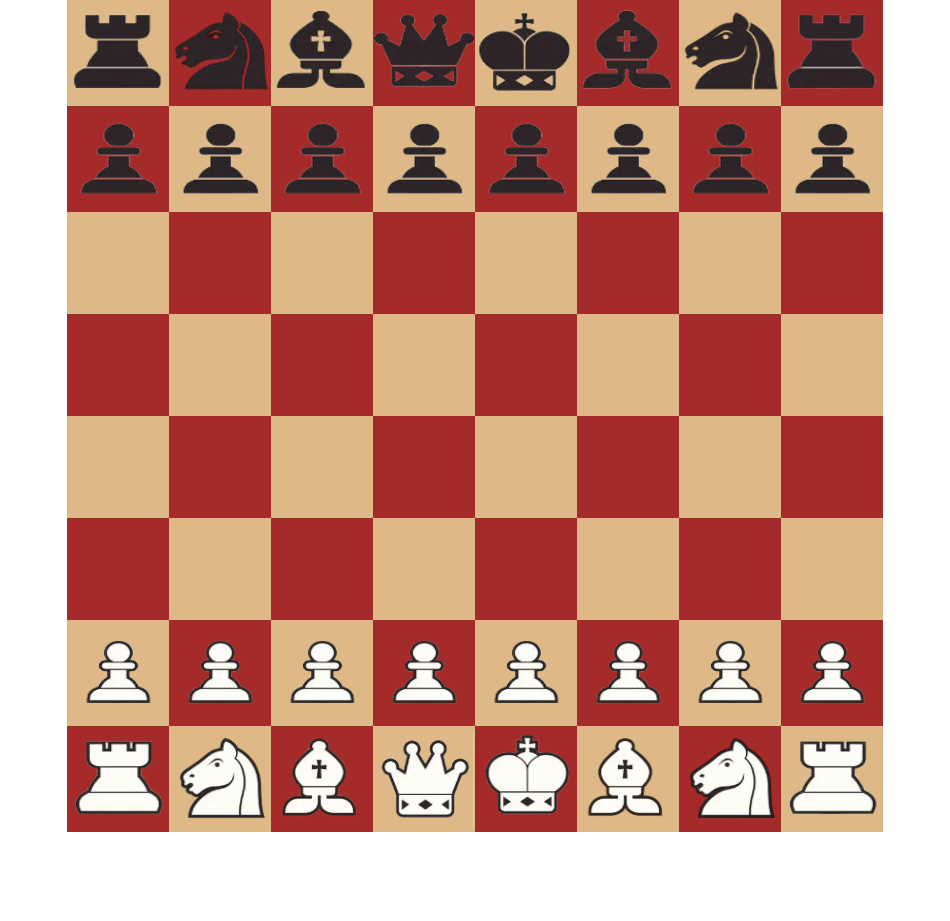
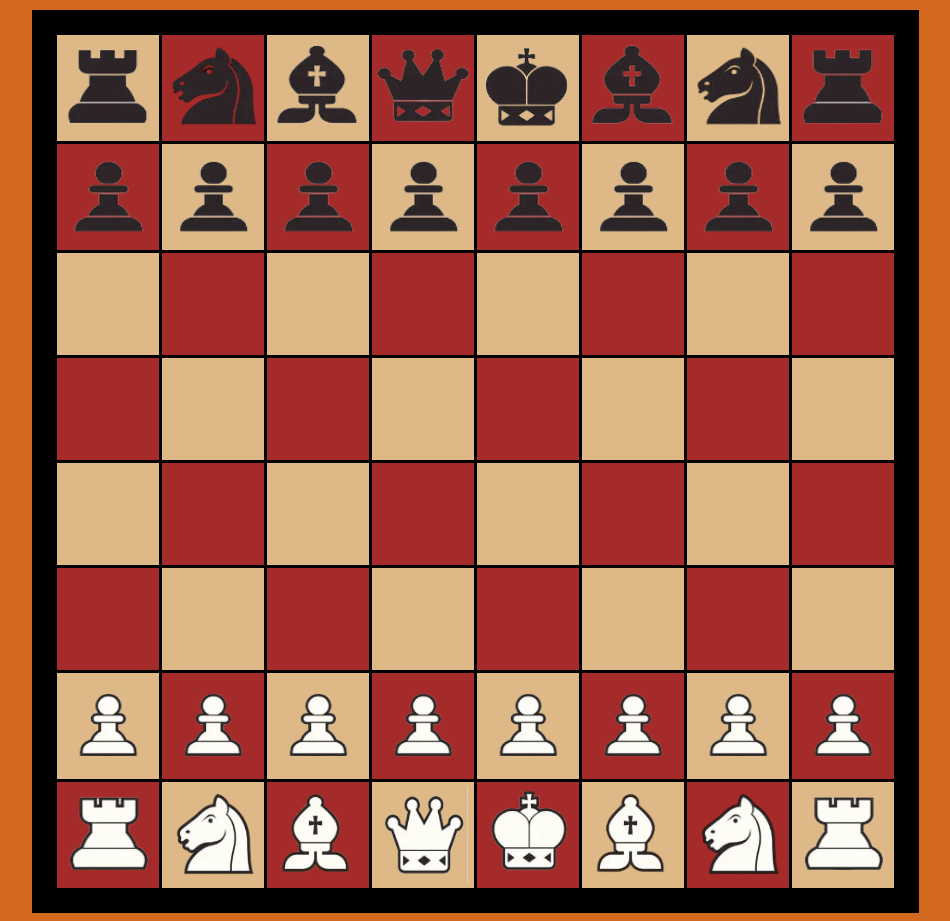
Before and after one commit to luishidalgoo27/2T---Luis-Hidalgo, a plain HTML site: page html/ajedrez/tablas.html in a window 1280 px wide. Shown: the whole page, without its empty margins (165-1115 px from the left). Before the commit the page ends 832 px from the top, so only its background shows below. Drawn offline with Linux system fonts and the light colour scheme.

Commit message:
cambios en el tablero

```diff
--- a/html/ajedrez/tablas.html
+++ b/html/ajedrez/tablas.html
@@ -7,23 +7,27 @@
 </head>
 <style>
     body {
+      background-color: chocolate;
+      margin-top: 10px;
       display: flex;
       justify-content: center;
       align-items: center;
-      margin: 0;
+
     }
 
     img{
-        width: 100px;
+        width: 90px;
         height: 100px;
     }
 
     table {
       border-collapse: collapse;
       border-color: black;
+      border: 25px solid black;
     }
 
     td {
+      border: 3px solid black;
       width: 100px;
       height: 100px;
       text-align: center;
```
